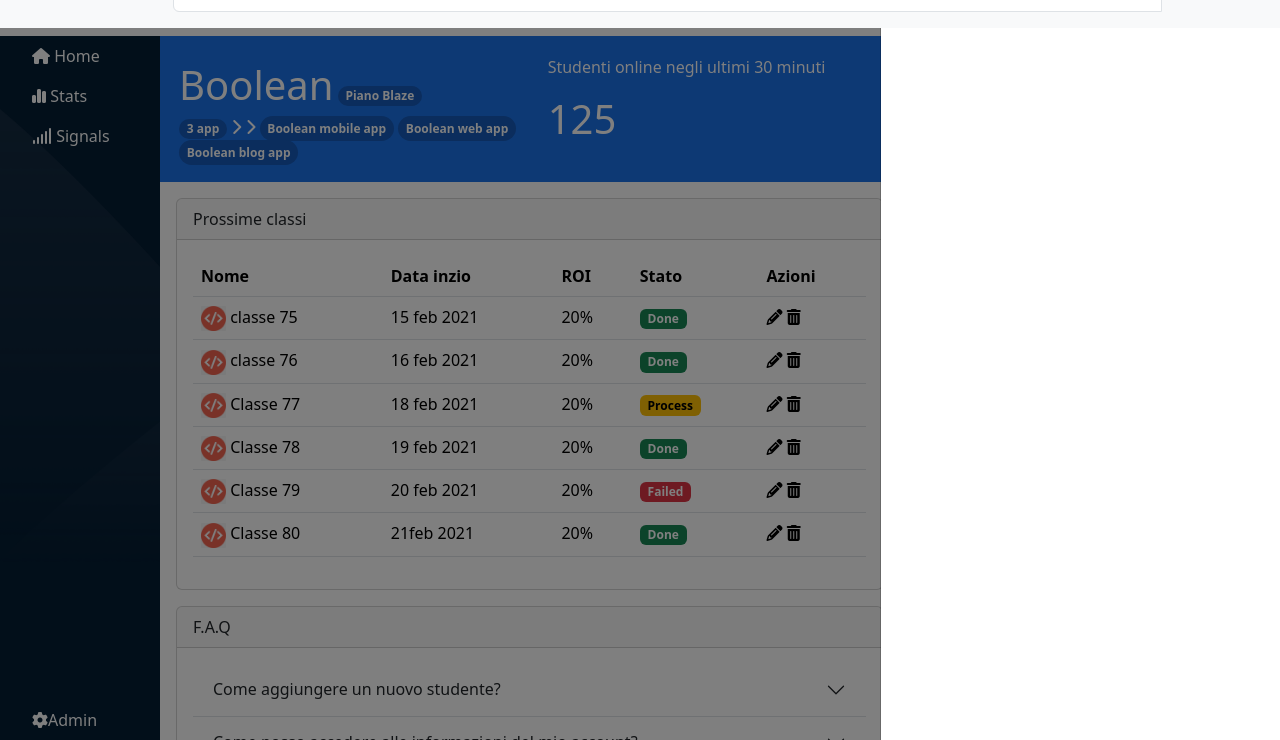
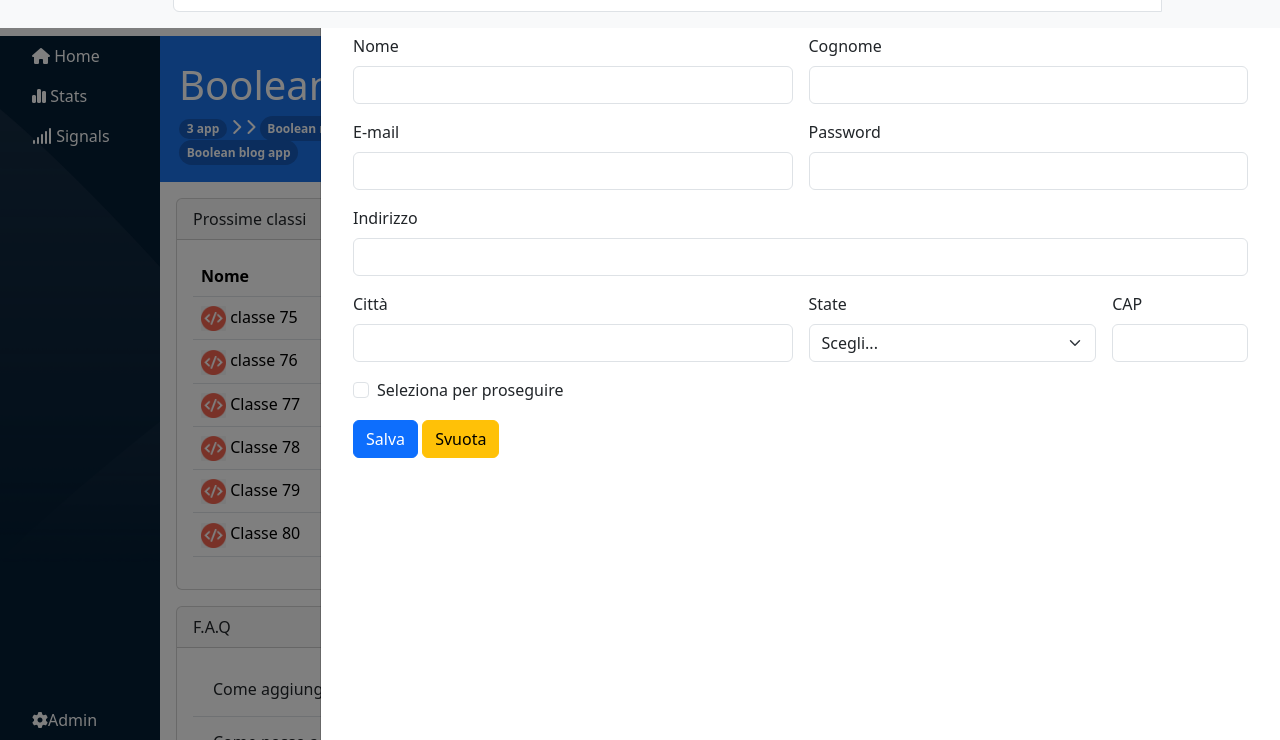
Before and after one commit to VincenzoMinardi/html-css-bootstrap-dashboard, a plain HTML site: page index.html in a window 1280 px wide. Both pictures are taken after a click on the button 1143 px from the left and 142 px from the top of the page. Shown: the part 60-800 px from the top of the page. Drawn offline with nearby package versions, Linux system fonts and the light colour scheme.

Commit message:
add: offcanvas-new-student

```diff
--- a/assets/style.css
+++ b/assets/style.css
@@ -55,19 +55,3 @@ main{
 .hover:hover{
     background-color: lightgray;
 }
-
-@media (max-width:991px) {
-    aside{
-        width: 70px;
-    }
-
-    .hover{
-        display: none;
-    }
-
-
-    main{
-        width: calc(100% - 70px);
-    }
-
-}
--- a/index.html
+++ b/index.html
@@ -1,5 +1,5 @@
 <!DOCTYPE html>
-<html lang="en">
+<html lang="it">
 
 <head>
     <meta charset="UTF-8">
@@ -34,8 +34,8 @@
                         <li><a class="dropdown-item" href="#">Fatturazione</a></li>
                         <li><a class="dropdown-item" href="#">Logout</a></li>
                     </ul>
-
                 </div>
+            </div>
         </nav>
     </div>
 
@@ -56,26 +56,78 @@
             </li>
         </ul>
     </aside>
+    <!-- TABLE -->
     <main>
         <div class="under-bar">
             <div class="p-3 text-white">
                 <div class="row">
                     <div class="col-12 col-md-4 order-md-3">
                         <span class="fs-3">Nuovi studenti</span>
-                        <button class="btn btn-primary" type="button" data-bs-toggle="offcanvas" data-bs-target="#offcanvasRight"
-                            aria-controls="offcanvasRight"><i class="fs-1 align-middle fa-regular fa-square-plus"
-                            style="color:#ffffff;"></i></button>
+                        <button class="btn btn-primary" type="button" data-bs-toggle="offcanvas"
+                            data-bs-target="#offcanvasRight" aria-controls="offcanvasRight"><i
+                                class="fs-1 align-middle fa-regular fa-square-plus" style="color:#ffffff;"></i></button>
 
-                        <div class="offcanvas offcanvas-end" tabindex="-1" id="offcanvasRight" aria-labelledby="offcanvasRightLabel">
+                        <div class="offcanvas offcanvas-end w-75" tabindex="-1" id="offcanvasRight"
+                            aria-labelledby="offcanvasRightLabel">
                             <div class="offcanvas-header">
                                 <h5 class="offcanvas-title" id="offcanvasRightLabel">Offcanvas right</h5>
-                                <button type="button" class="btn-close" data-bs-dismiss="offcanvas" aria-label="Close"></button>
+                                <button type="button" class="btn-close" data-bs-dismiss="offcanvas"
+                                    aria-label="Close"></button>
                             </div>
                             <div class="offcanvas-body">
+                                <form class="row g-3 p-3">
+                                    <div class="col-md-6">
+                                        <label for="inputEmail4" class="form-label">Nome</label>
+                                        <input type="email" class="form-control" id="inputEmail4">
+                                    </div>
+                                    <div class="col-md-6">
+                                        <label for="inputPassword4" class="form-label">Cognome</label>
+                                        <input type="password" class="form-control" id="inputPassword4">
+                                    </div>
+                                    <div class="col-md-6">
+                                        <label for="inputPassword4" class="form-label">E-mail</label>
+                                        <input type="password" class="form-control" id="inputPassword4">
+                                    </div>
+                                    <div class="col-md-6">
+                                        <label for="inputPassword4" class="form-label">Password</label>
+                                        <input type="password" class="form-control" id="inputPassword4">
+                                    </div>
+                                    <div class="col-12">
+                                        <label for="inputAddress" class="form-label">Indirizzo</label>
+                                        <input type="text" class="form-control" id="inputAddress">
+                                    </div>
+                                    <div class="col-6">
+                                        <label for="inputAddress" class="form-label">Città</label>
+                                        <input type="text" class="form-control" id="inputAddress">
+                                    </div>
+                                    <div class="col-md-4">
+                                        <label for="inputState" class="form-label">State</label>
+                                        <select id="inputState" class="form-select">
+                                          <option selected>Scegli...</option>
+                                          <option>...</option>
+                                        </select>
+                                      </div>
+                                    <div class="col-2">
+                                        <label for="inputAddress" class="form-label">CAP</label>
+                                        <input type="text" class="form-control" id="inputAddress">
+                                    </div>
+                                    <div class="col-12">
+                                        <div class="form-check">
+                                            <input class="form-check-input" type="checkbox" id="gridCheck">
+                                            <label class="form-check-label" for="gridCheck">
+                                                Seleziona per proseguire
+                                            </label>
+                                        </div>
+                                    </div>
+                                    <div class="col-12">
+                                        <button type="submit" class="btn btn-primary">Salva</button>
+                                        <button type="submit" class="btn btn-warning">Svuota</button>
+                                    </div>
 
+                                </form>
                             </div>
                         </div>
-                        </div>
+                    </div>
                     <div class="col-12 col-md-4">
                         <span class="fs-1">Boolean</span>
                         <span class="badge rounded-pill color">Piano Blaze</span>
@@ -298,12 +350,14 @@
                                     <li class="list-group-item">
                                         <input class="form-check-input me-1" type="checkbox" value=""
                                             id="secondCheckbox">
-                                        <label class="form-check-label" for="secondCheckbox">Lezione su Bootstrap 5 in classe#75</label>
+                                        <label class="form-check-label" for="secondCheckbox">Lezione su Bootstrap 5 in
+                                            classe#75</label>
                                     </li>
                                     <li class="list-group-item">
                                         <input class="form-check-input me-1" type="checkbox" value=""
                                             id="thirdCheckbox">
-                                        <label class="form-check-label" for="thirdCheckbox">Controllare username Github studenti</label>
+                                        <label class="form-check-label" for="thirdCheckbox">Controllare username Github
+                                            studenti</label>
                                     </li>
                                 </ul>
                             </div>
@@ -331,6 +385,7 @@
                         </div>
                     </div>
                 </div>
+            </div>
         </section>
     </main>
 
```
